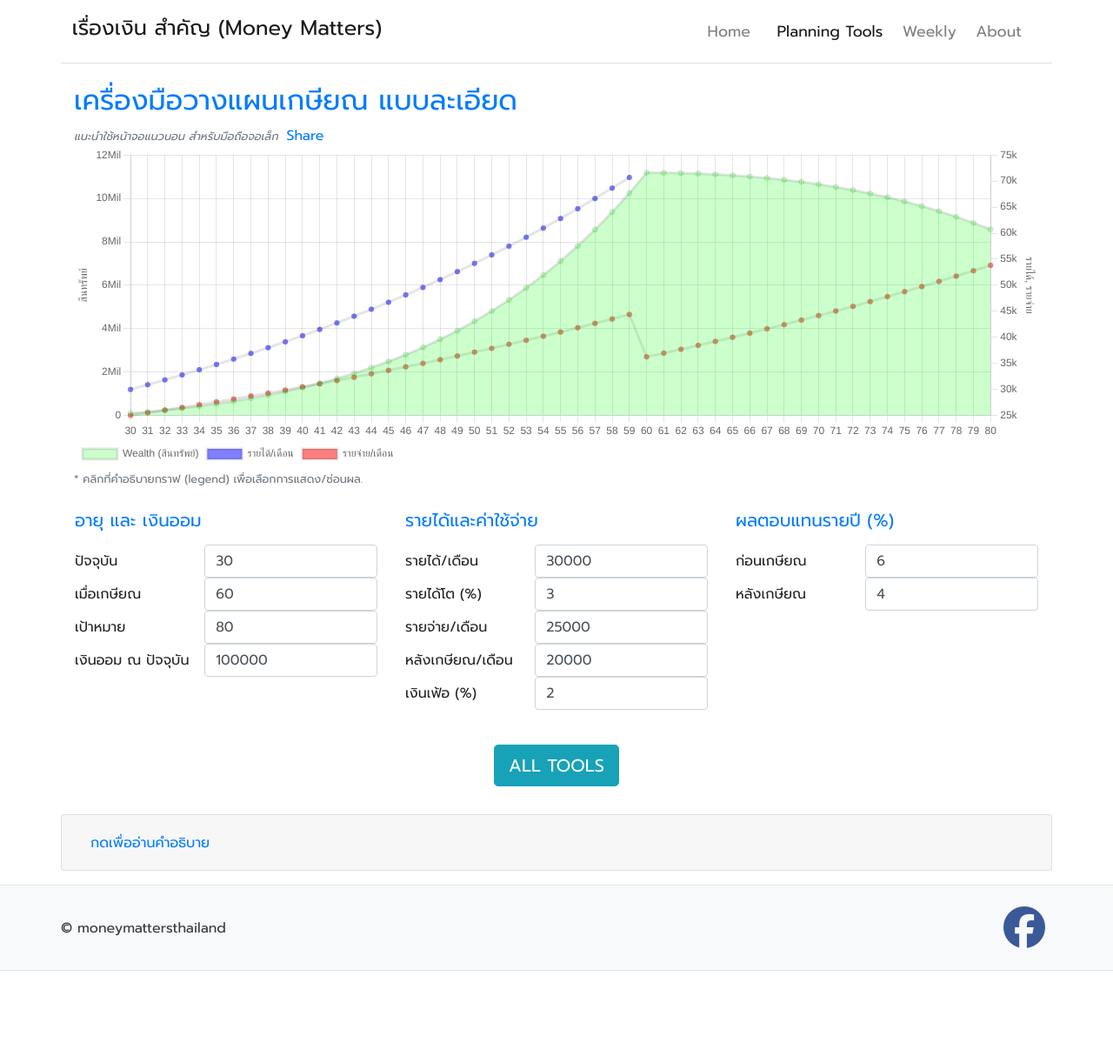
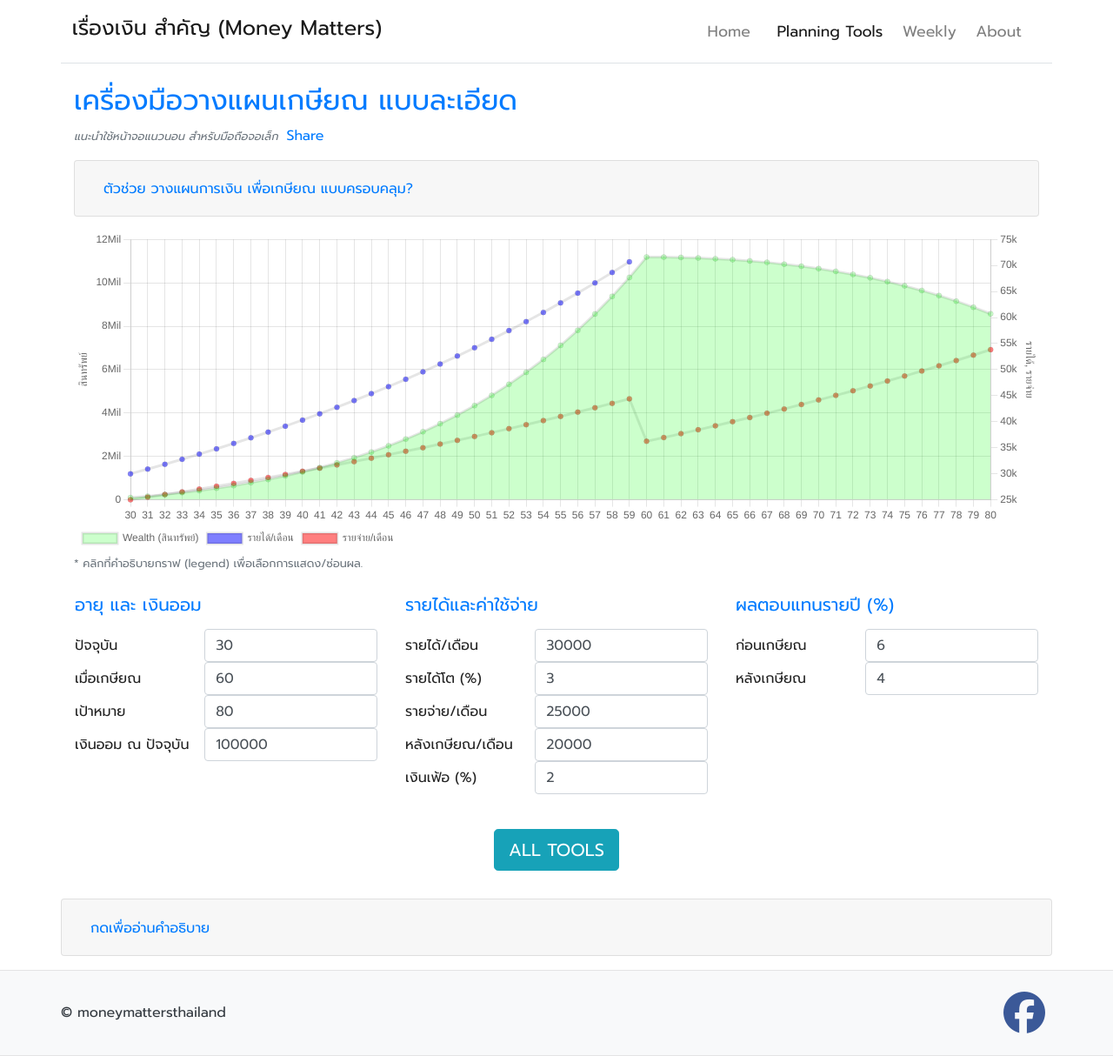
Before and after one commit to moneysart/moneysart.github.io, a Jekyll site: the page built from tools/retirement-plan-complex/index.html, in a window 1280 px wide. Shown: the whole page at 87% size. Built offline with Jekyll 4.4.1, drawn with Linux system fonts in a browser that asks for light colours; nearby versions of some CDN libraries; before the commit the page ends 1116 px from its top, so only the background shows below that.

Commit message:
add intro

```diff
--- a/tools/retirement-plan-complex/index.html
+++ b/tools/retirement-plan-complex/index.html
@@ -17,6 +17,42 @@ date: 2021-04-13
         data-layout="button" data-size="small"><a target="_blank"
             href="{{ page.canonical_url | prepend: site.base_canonical }}"
             class="fb-xfbml-parse-ignore">Share</a></span>
+
+        <div class="col-12 accordion px-0" id="accordion">
+            <div class="card">
+                <div class="card-header" id="headingIntro">
+                    <h2 class="mb-0">
+                        <button class="btn btn-link" type="button" data-toggle="collapse" data-target="#intro"
+                            aria-expanded="true" aria-controls="intro">
+                            ตัวช่วย วางแผนการเงิน เพื่อเกษียณ แบบครอบคลุม?
+                        </button>
+                    </h2>
+                </div>
+                <div id="intro" class="collapse" aria-labelledby="headingIntro"
+                    data-parent="#accordion">
+                    <div class="card-body">
+                        <p>
+                            แบบจำลองนี้ ต่อยอดมาจาก
+                            <a href="{{ site.baseurl}}/tools/retirement-plan-simple/">
+                                เครื่องมือ วางแผนเกษียณ แบบง่าย (simple retirement planning).
+                            </a> <br>
+                            ที่ใช้ อายุเป้าหมาย เงินตั้งต้น รายรับ รายจ่าย และผลตอบแทนคาดหวัง <br>
+                        </p>
+                        <p>
+                            โดยมีการเพิ่มเติม ตัวแปรทางด้านการเติบโตของรายได้, เงินเฟ้อ, และค่าใช้จ่ายที่เปลี่ยนไปหลังเกษียณด้วย
+                        </p>
+                        <p>
+                            การจำลอง แผนการเกษียณ นี้ ช่วยให้คุณเห็นภาพสถานะเงินออมของคุณ ชัดเจนขึ้น <br>
+                            และช่วยให้คุณวางแผนการเงิน เพื่อไปสู่เป้าหมายการเกษียณของคุณได้อย่างมั่นใจ
+                        </p>
+                        <p>
+                            หวังว่าจะช่วยให้คุณมีสุขภาพการเงินที่ดีขึ้นครับ.
+                        </p>
+                    </div>
+                </div>
+            </div>
+        </div>
+
         <canvas id="canvas" class="canvas-chart"></canvas>
         <small class="text-muted">
             * คลิกที่คำอธิบายกราฟ (legend) เพื่อเลือกการแสดง/ซ่อนผล.
```
